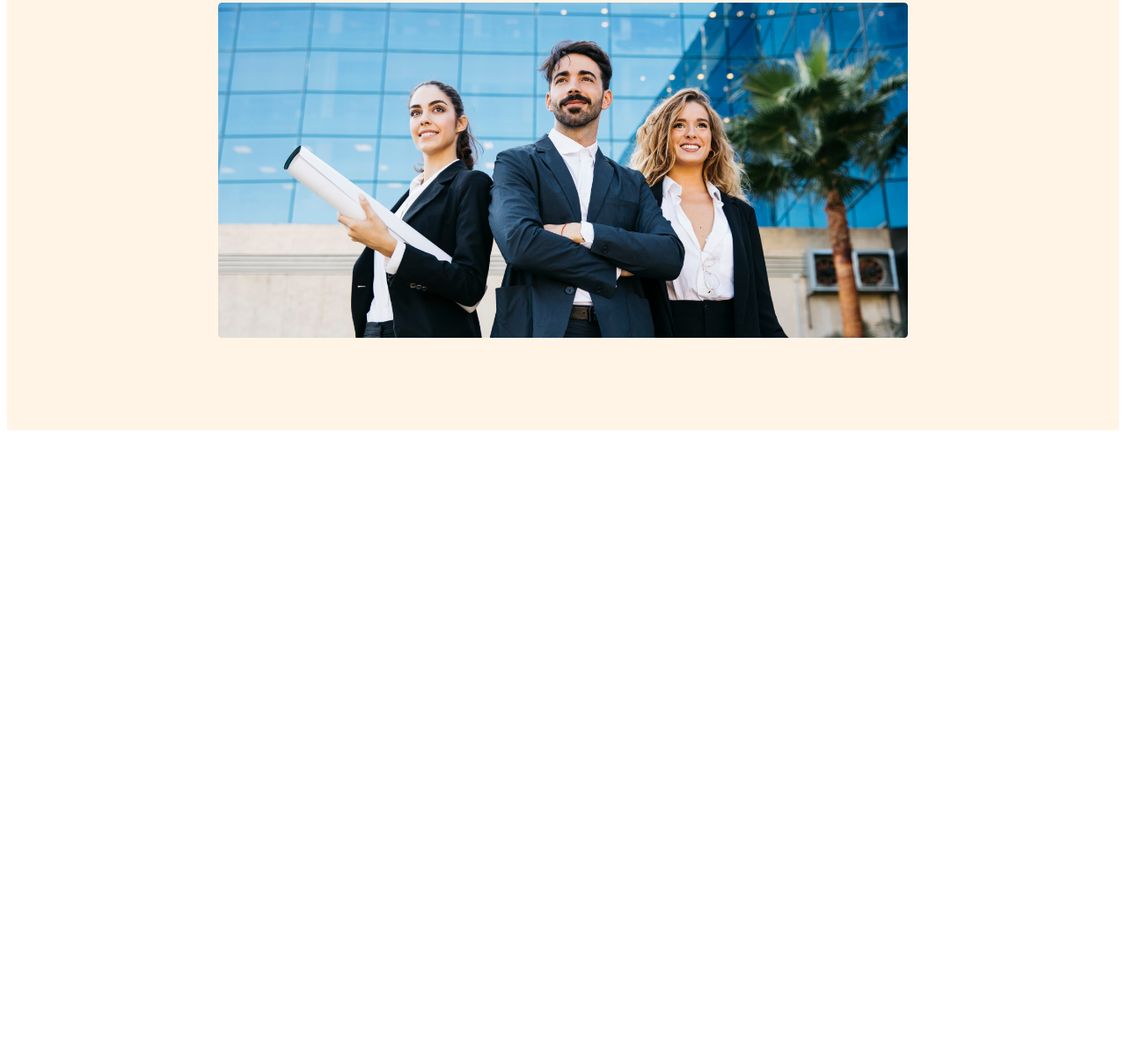
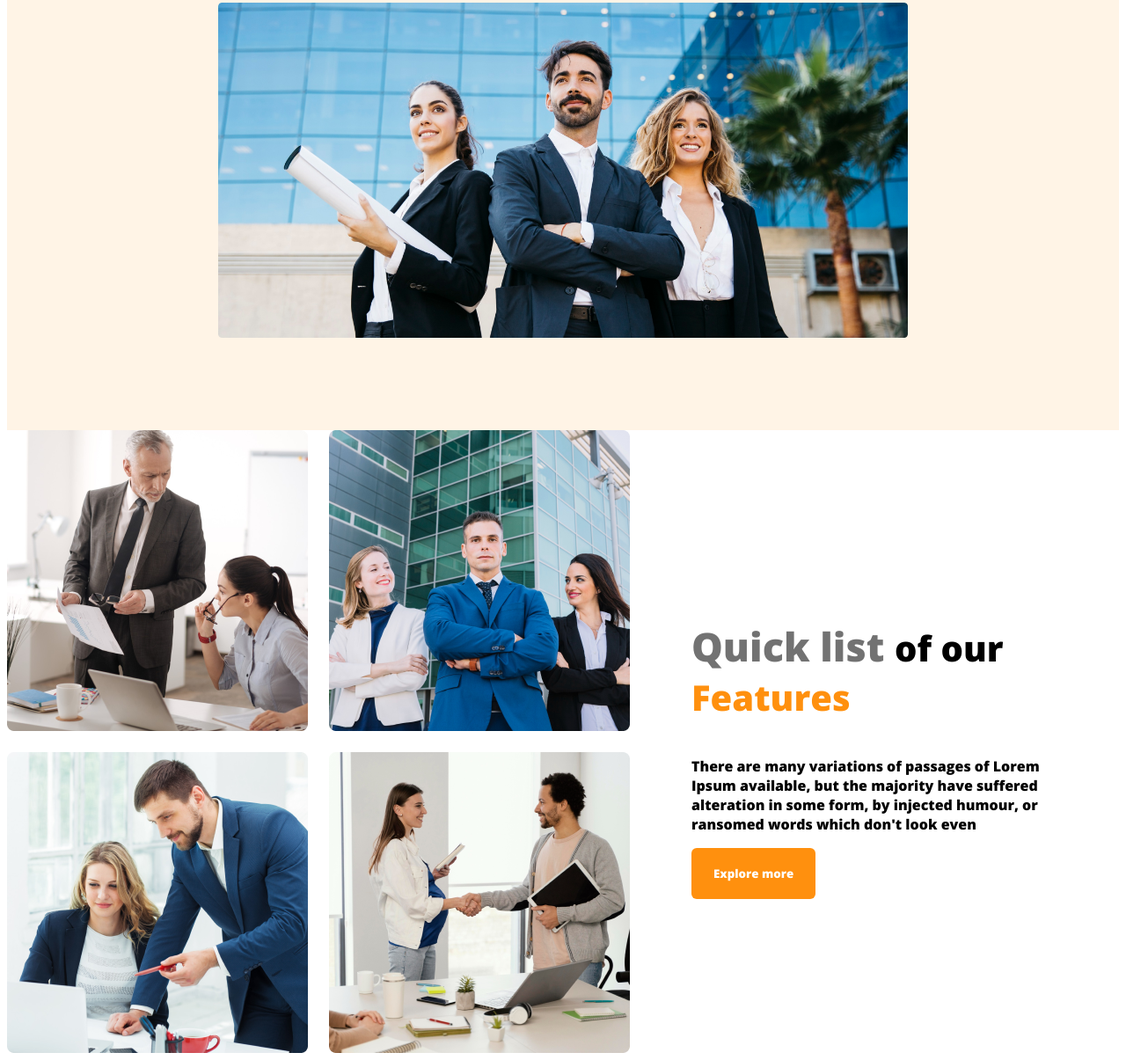
Before and after one commit to riajul5000/g3-website, a plain HTML site: page index.html in a window 1280 px wide. Shown: the part 660-1865 px from the top of the page at 88% size. Before the commit the page ends 1157 px from the top, so only its background shows below. Drawn offline with nearby package versions, Linux system fonts and the light colour scheme.

Commit message:
main tags and css tags added

```diff
--- a/index.html
+++ b/index.html
@@ -32,6 +32,22 @@
     </header>
 
     <main>
+        <section class="teams-container">
+            <div class="teams-img-container">
+             <img src="team1.png" alt="">
+             <img src="team2.png" alt="">
+             <img src="team3.png" alt="">
+             <img src="team4.png" alt="">
+            </div>
+
+            <div class="teams-content">
+              <h3 class="teams-title"><span class="quick-list">Quick list </span><span> of our</span> <span class="text-feature">Features</span></h3>
+              <p class="teams-description">
+                There are many variations of passages of Lorem Ipsum available, but the majority have suffered alteration in some form, by injected humour, or ransomed words which don't look even
+              </p>
+              <button class="btn-primary">Explore more</button>
+            </div>
+        </section>
 
     </main>
 
--- a/style/architec.css
+++ b/style/architec.css
@@ -67,8 +67,11 @@
     margin-top: 20px;
     width: 100%;
    }
-
-
+   /*main styles*/
+   main{
+    max-width: 1440px;
+    margin: 0 auto;
+   }
 
    /*responsive media quary mobile device*/
 
@@ -92,3 +95,31 @@
          flex-direction: column;
     }
    }
+
+   .teams-container{
+    display: flex;
+    align-items: center;
+   }
+
+   .teams-img-container{
+    display: grid;
+    grid-template-columns: repeat(2, 1fr);
+    gap: 24px;
+   }
+
+   .teams-content{
+    padding-right: 70px;
+    padding-left: 70px;
+   }
+   .teams-title{
+    font-size: 2.5rem;
+   }
+   .quick-list{
+    color: var(--dark-03, #727272);
+    font-size: 45px;
+    font-weight: 500;
+   }
+   .text-feature{
+    color:#ff900e;
+    font-weight: 700;
+   }
```
